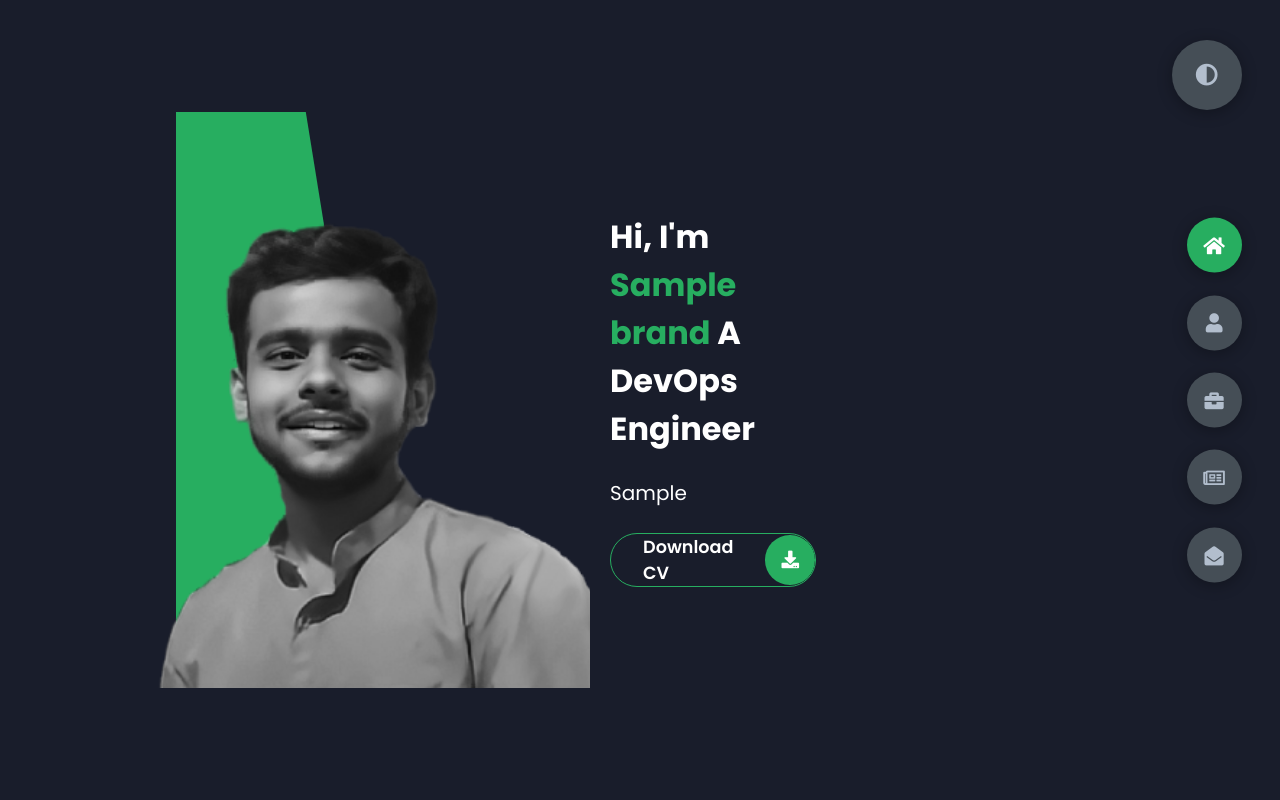
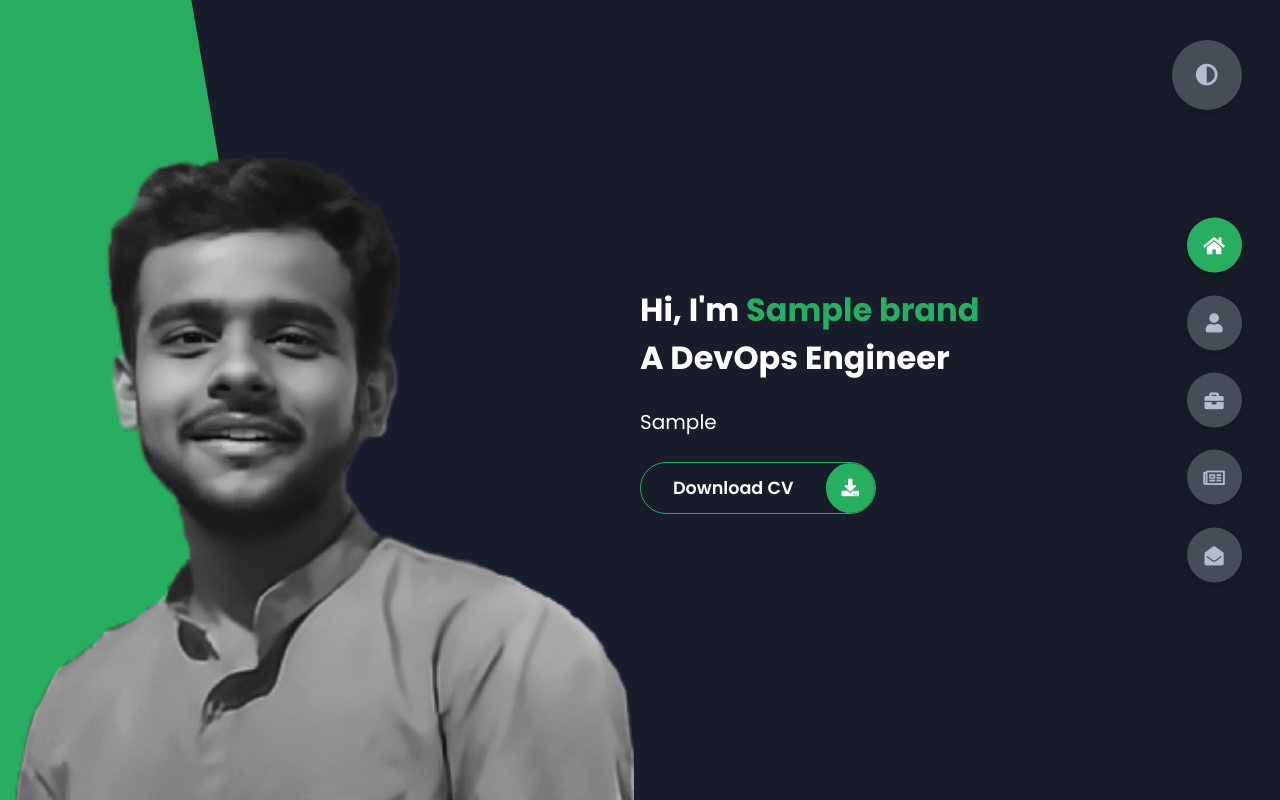
Before and after one commit to harsh098/portfolio-website, a Django app: page / in a window 1280 px wide. Run offline with Django 4.2, Linux system fonts and the light colour scheme; tables that the repository leaves empty hold one stand-in row (values such as "Sample post"); grey boxes marked "Sample" are stand-in pictures; a database or web service that is not in the repository returns one stand-in record (values such as "Sample title"); data that the repository does not hold is empty.

Commit message:
fixed padding on hero section
Signed-off-by: Harsh Mishra <hmisraji07@gmail.com>

```diff
--- a/static/css/styles.css
+++ b/static/css/styles.css
@@ -1005,9 +1005,11 @@ section{
 }
 
 @media screen and (min-width: 1251px) and (max-width: 1432px) {
-  .container {
+  .container:not(.sec1) {
     padding: 7rem 11rem;
   }
+
+
 
   .contact-content-con {
     flex-direction: column;
```
